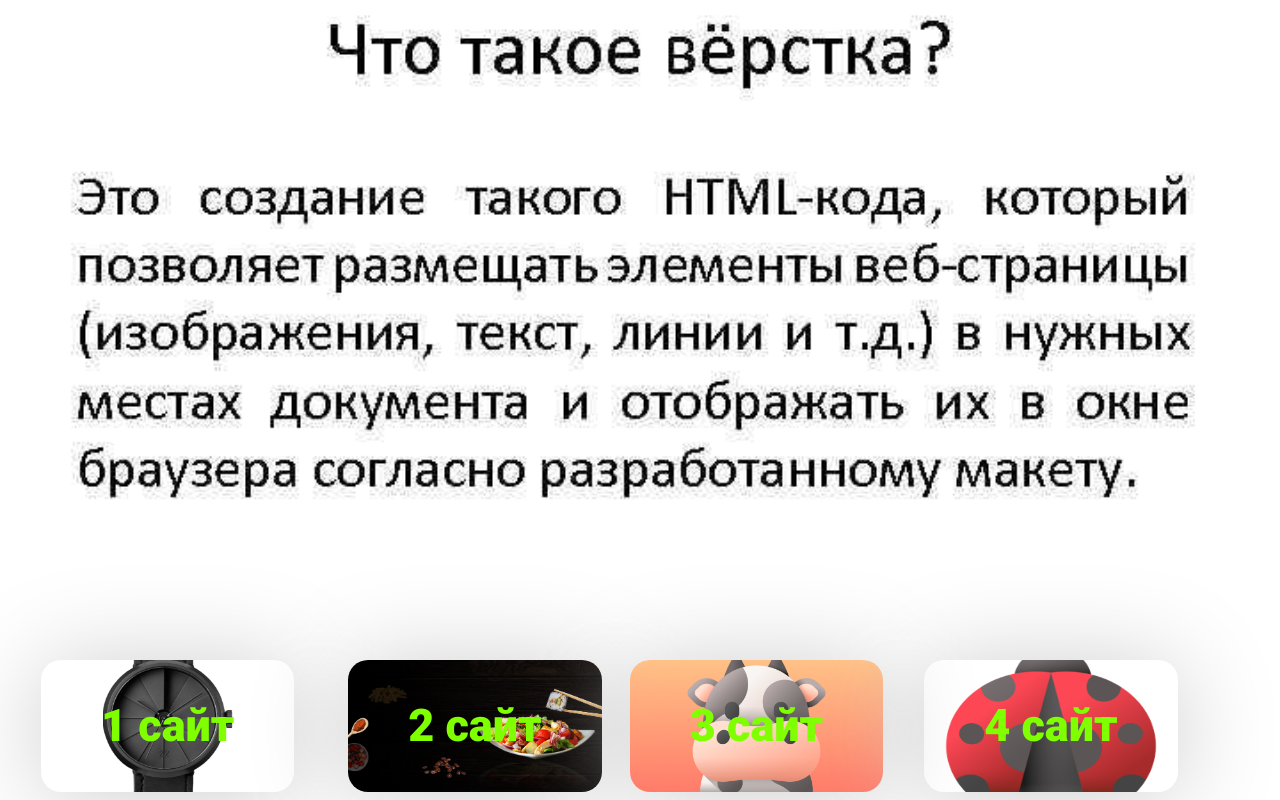
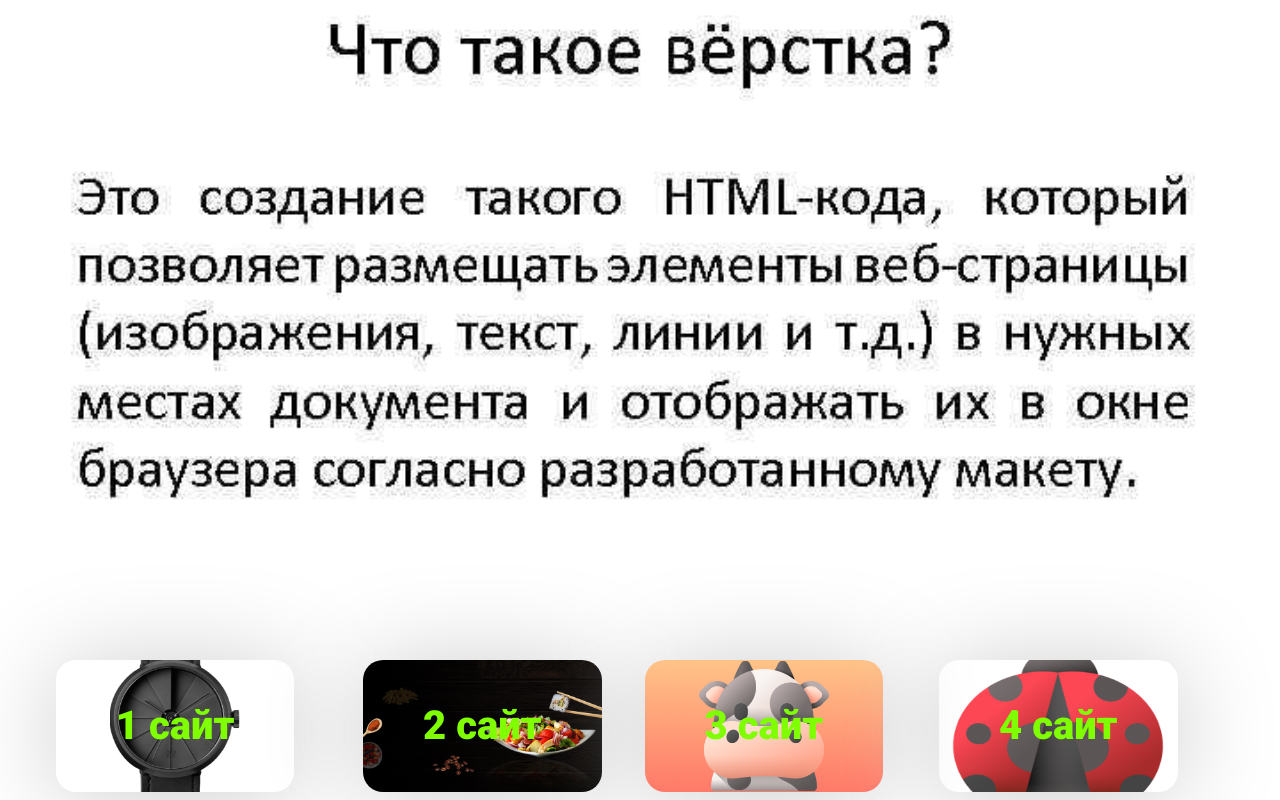
Before and after one commit to Magomed-Workout/My-Project, a plain HTML site: page verst.html in a window 1280 px wide. Drawn offline with Linux system fonts and the light colour scheme.

Commit message:
Update verst.css

```diff
--- a/verst.css
+++ b/verst.css
@@ -145,25 +145,25 @@ h1:hover {
         background-size: cover;
     }
     .site {
-        font-size: 45px;
+        font-size: 40px;
         bottom: 1%;
         height: 130px;
         line-height: 130px;
     }
     .site1 {
-        font-size: 45px;
+        font-size: 40px;
         bottom: 1%;
         height: 130px;
         line-height: 130px;
     }
     .site2 {
-        font-size: 45px;
+        font-size: 40px;
         bottom: 1%;
         height: 130px;
         line-height: 130px;
     }
     .site3 {
-        font-size: 45px;
+        font-size: 40px;
         bottom: 1%;
         height: 130px;
         line-height: 130px;
```
